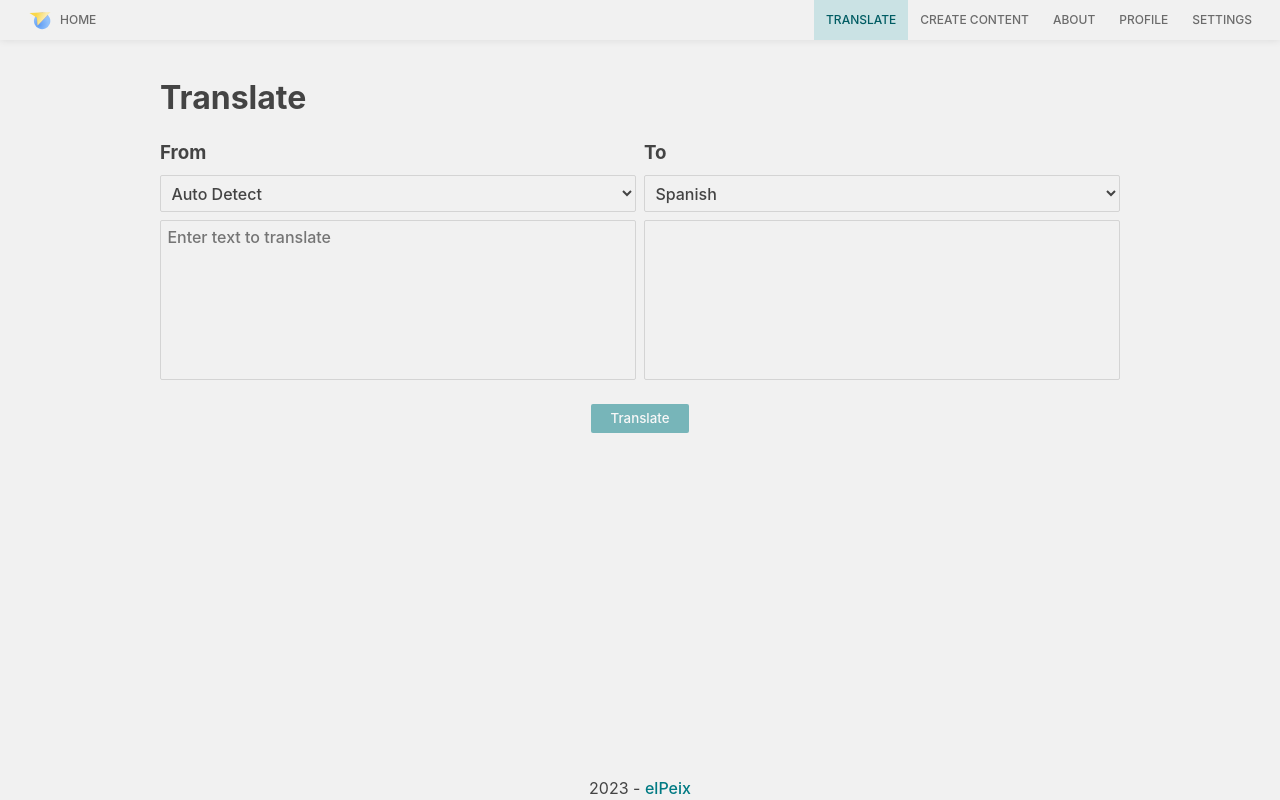
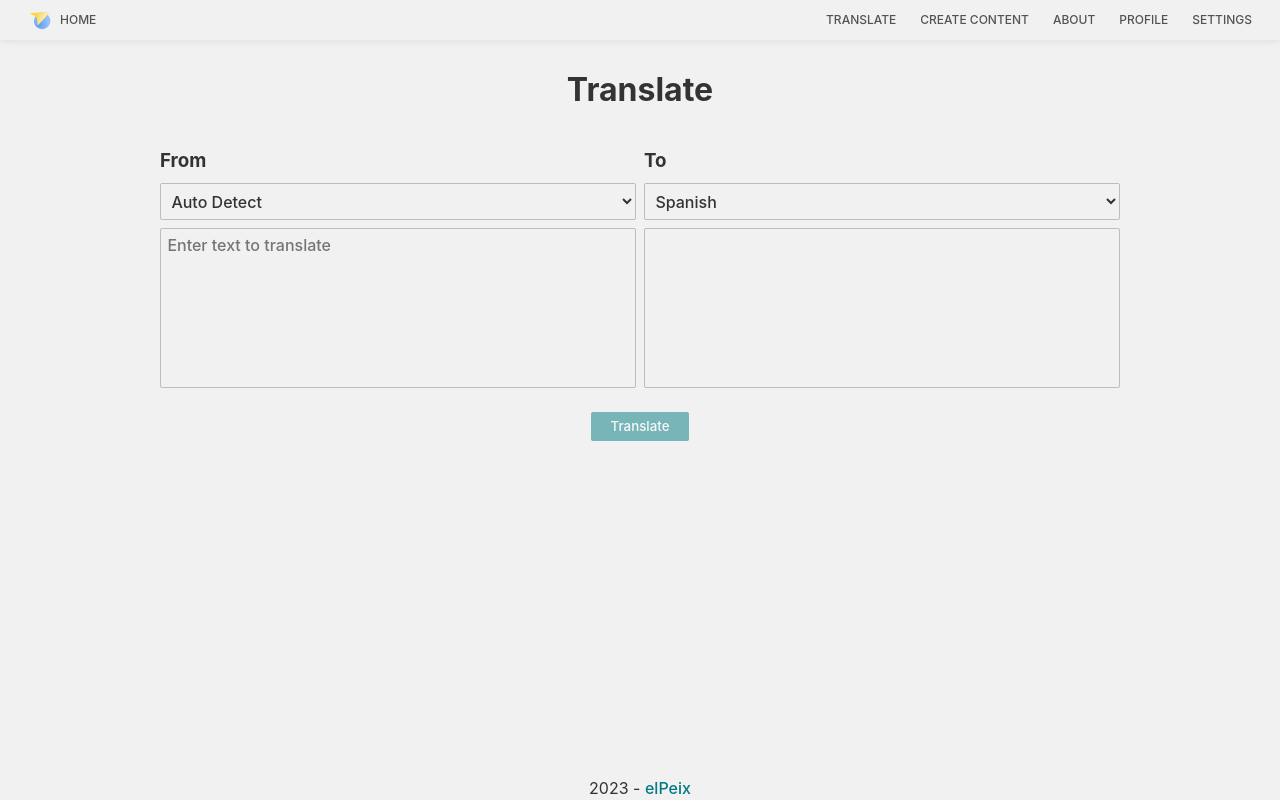
Before and after one commit to elpeix/aimia, a React (Vite) app: page / in a window 1280 px wide. Both pictures are taken after a click on the link "TRANSLATE". Built offline with nearby package versions, Linux system fonts and the light colour scheme.

Commit message:
Components in folders

```diff
--- a/src/App.css
+++ b/src/App.css
@@ -15,74 +15,6 @@ header {
   width: 100%;
   text-align: left;
   box-shadow: 0 0 0.5rem rgba(0, 0, 0, 0.1);
-}
-
-nav {
-  display: flex;
-  justify-content: space-between;
-  align-items: center;
-  width: 100%;
-  padding: 0;
-  background-color: var(--background-color);
-}
-
-nav ul {
-  display: flex;
-  justify-content: start;
-  align-items: center;
-  padding: 0 1rem;
-  gap: 0rem;
-}
-
-nav ul li {
-  padding: 0;
-  margin: 0;
-  -webkit-user-select: none;
-  -moz-user-select: none;
-  -ms-user-select: none;
-  user-select: none;
-  transition: background-color var(--transition-duration) var(--transition-timing-function);
-  text-transform: uppercase;
-  line-height: 2;
-  font-size: 0.75rem;
-  height: 2.5rem;
-  opacity: 0.7;
-}
-
-nav ul li:hover,
-nav ul li.active {
-  background-color: var(--primary-color-light);
-  color: var(--primary-color-dark);
-}
-nav ul li.active {
-  opacity: 1;
-}
-
-nav ul li > * {
-  padding: 0.5rem 0.75rem;
-  font-weight: 500;
-  font-family: inherit;
-  display: flex;
-}
-
-nav ul li > a {
-  color: var(--text-color-dark);
-  text-decoration: none;
-  cursor: pointer;
-}
-nav ul li.active > a {
-  color: var(--primary-color-dark);
-}
-
-nav ul li > a:hover {
-  text-decoration: none;
-  color: var(--text-color-dark);
-}
-
-nav ul li > a img {
-  width: 1.5rem;
-  height: 1.5rem;
-  margin-right: 0.5rem;
 }
 
 main {
@@ -124,61 +56,6 @@ footer {
   margin-right: 0.5rem;
 }
 
-.translate {
-  display: flex;
-  flex-direction: column;
-  justify-content: start;
-  align-items: start;
-  gap: 1.5rem;
-  margin: 0.5rem 0;
-  width: 100%;
-}
-.translate-languages {
-  display: flex;
-  justify-content: center;
-  align-items: center;
-  gap: 0.5rem;
-  width: 100%;
-}
-.translate-content {
-  display: flex;
-  flex-direction: row;
-  justify-content: center;
-  align-items: center;
-  gap: 0.5rem;
-  width: 100%;
-}
-
-.translate-content > * {
-  width: 100%;
-  display: flex;
-  flex-direction: column;
-  justify-content: center;
-  align-items: start;
-  gap: 0.5rem;
-}
-
-.translate-content textarea {
-  height: 10rem;
-  resize: none;
-}
-
-.translate-to-result {
-  width: 100%;
-  display: flex;
-  flex-direction: column;
-  justify-content: center;
-  align-items: center;
-}
-
-.translate-buttons {
-  display: flex;
-  justify-content: center;
-  align-items: center;
-  gap: 0.5rem;
-  width: 100%;
-}
-
 .loading {
   position: absolute;
   display: flex;
--- a/src/App.jsx
+++ b/src/App.jsx
@@ -2,7 +2,7 @@ import React, { createContext, useState } from 'react'
 
 import './App.css'
 import Layout from './components/Layout'
-import Translate from './components/Translate'
+import Translate from './components/Translate/Translate'
 import Home from './components/Home'
 
 export const AppContext = createContext()
@@ -11,7 +11,7 @@ export default function App() {
 
   const [view, setView] = useState('home')
 
-  const home = { name: 'Home', view: 'home', component: <Home /> }
+  const home = { name: '', view: 'home', component: <Home /> }
   const pages = [
     { name: 'Translate', view: 'translate', component: <Translate /> },
     { name: 'Create content', view: 'create' },
--- a/src/components/Layout.jsx
+++ b/src/components/Layout.jsx
@@ -1,5 +1,5 @@
 import React from 'react'
-import Nav from './Nav'
+import Nav from './Nav/Nav'
 import Main from './Main'
 
 export default function Layout() {
--- a/src/components/Main.jsx
+++ b/src/components/Main.jsx
@@ -4,10 +4,12 @@ import { AppContext } from '../App'
 export default function Main() {
 
   const app = useContext(AppContext)
-  const children = app.activePage?.component ?? <h1>404</h1>
+  const title = app.activePage?.name ?? '404'
+  const children = app.activePage?.component ?? <div>Page not found</div>
 
   return (
     <main className='content'>
+      { title && <h1>{title}</h1> }
       {children}
     </main>
   )
--- a/src/components/Nav.jsx
+++ b/src/components/Nav/Nav.jsx
@@ -1,6 +1,7 @@
 
 import React, { useContext } from 'react'
-import { AppContext } from '../App'
+import { AppContext } from '../../App'
+import styles from './Nav.module.css'
 
 export default function Nav() {
 
@@ -11,7 +12,7 @@ export default function Nav() {
   }
 
   return (
-    <nav>
+    <nav className={styles.nav}>
       <ul>
         <li className={
           app.view === 'home' ? 'active' : ''
--- /dev/null
+++ b/src/components/Nav/Nav.module.css
@@ -0,0 +1,68 @@
+
+.nav {
+  display: flex;
+  justify-content: space-between;
+  align-items: center;
+  width: 100%;
+  padding: 0;
+  background-color: var(--background-color);
+}
+
+.nav ul {
+  display: flex;
+  justify-content: start;
+  align-items: center;
+  padding: 0 1rem;
+  gap: 0rem;
+}
+
+.nav ul li {
+  padding: 0;
+  margin: 0;
+  -webkit-user-select: none;
+  -moz-user-select: none;
+  -ms-user-select: none;
+  user-select: none;
+  transition: background-color var(--transition-duration) var(--transition-timing-function);
+  text-transform: uppercase;
+  line-height: 2;
+  font-size: 0.75rem;
+  height: 2.5rem;
+  opacity: 0.7;
+}
+
+.nav ul li:hover,
+.nav ul li.active {
+  background-color: var(--primary-color-light);
+  color: var(--primary-color-dark);
+}
+.nav ul li.active {
+  opacity: 1;
+}
+
+.nav ul li > * {
+  padding: 0.5rem 0.75rem;
+  font-weight: 500;
+  font-family: inherit;
+  display: flex;
+}
+
+.nav ul li > a {
+  color: var(--text-color-dark);
+  text-decoration: none;
+  cursor: pointer;
+}
+.nav ul li.active > a {
+  color: var(--primary-color-dark);
+}
+
+.nav ul li > a:hover {
+  text-decoration: none;
+  color: var(--text-color-dark);
+}
+
+.nav ul li > a img {
+  width: 1.5rem;
+  height: 1.5rem;
+  margin-right: 0.5rem;
+}
--- a/src/components/Translate.jsx
+++ b/src/components/Translate/Translate.jsx
@@ -1,6 +1,7 @@
 import React, { useState } from 'react'
-import { translate } from '../../lib/api.js'
-import Loading from './Loading.jsx'
+import { translate } from '../../../lib/api.js'
+import Loading from '../Loading.jsx'
+import styles from './Translate.module.css'
 
 export default function Translate() {
 
@@ -45,10 +46,9 @@ export default function Translate() {
   }
 
   return (
-    <div className='translate'>
-      <h1>Translate</h1>
-      <div className='translate-content'>
-        <div className='translate-from'>
+    <div className={styles.translate}>
+      <div className={styles.content}>
+        <div>
           <h3>From</h3>
           <select value={from} onChange={e => setFrom(e.target.value)}>
             <option value='auto'>Auto Detect</option>
@@ -63,21 +63,21 @@ export default function Translate() {
             onKeyDown={handleKeyDown}
           ></textarea>
         </div>
-        <div className='translate-to'>
+        <div>
           <h3>To</h3>
           <select value={to} onChange={e => setTo(e.target.value)}>
             {languages.map((language, index) => (
               <option key={index} value={language.code}>{language.name}</option>
             ))}
           </select>
-          <div className='translate-to-result'>
+          <div className={styles.result}>
             {loading && <Loading />}
             <textarea value={translation} readOnly></textarea>
           </div>
         </div>
       </div>
 
-      <div className='translate-buttons'>
+      <div className={styles.buttons}>
         <button
           type='submit'
           onClick={handleSubmit}
@@ -103,8 +103,6 @@ export default function Translate() {
         )}
       </div>
 
-
-
       {error && <p className='error'>{error}</p>}
     </div>
   )
--- /dev/null
+++ b/src/components/Translate/Translate.module.css
@@ -0,0 +1,49 @@
+
+.translate {
+    display: flex;
+    flex-direction: column;
+    justify-content: start;
+    align-items: start;
+    gap: 1.5rem;
+    margin: 0.5rem 0;
+    width: 100%;
+  }
+
+  .content {
+    display: flex;
+    flex-direction: row;
+    justify-content: center;
+    align-items: center;
+    gap: 0.5rem;
+    width: 100%;
+  }
+
+  .content > * {
+    width: 100%;
+    display: flex;
+    flex-direction: column;
+    justify-content: center;
+    align-items: start;
+    gap: 0.5rem;
+  }
+
+  .content textarea {
+    height: 10rem;
+    resize: none;
+  }
+
+  .result {
+    width: 100%;
+    display: flex;
+    flex-direction: column;
+    justify-content: center;
+    align-items: center;
+  }
+
+  .buttons {
+    display: flex;
+    justify-content: center;
+    align-items: center;
+    gap: 0.5rem;
+    width: 100%;
+  }
--- a/src/index.css
+++ b/src/index.css
@@ -6,8 +6,8 @@
   color-scheme: light;
 
   --background-color: #f1f1f1;
-  --text-color-dark : #333;
-  --text-color : #444;
+  --text-color-dark : #111;
+  --text-color : #333;
   --text-color-light : #ffffff;
 
   --primary-color: #007a83;
@@ -26,8 +26,8 @@
   --info-color: #0091ea;
 
   --border-radius: 2px;
-  --border-color: #d4d4d4;
-  --box-shadow: 0 2px 4px rgba(0, 0, 0, 0.1);
+  --border-color: #bdbdbd;
+  --box-shadow: 0 2px 4px rgba(0, 0, 0, 0.15);
   --transition-duration: 0.1s;
   --transition-timing-function: ease-in-out;
 
@@ -195,3 +195,9 @@ select {
   transition: box-shadow var(--transition-duration) var(--transition-timing-function);
   width: 100%;
 }
+
+select:focus,
+select:focus-visible {
+  outline: none;
+  box-shadow: var(--box-shadow);
+}
```
